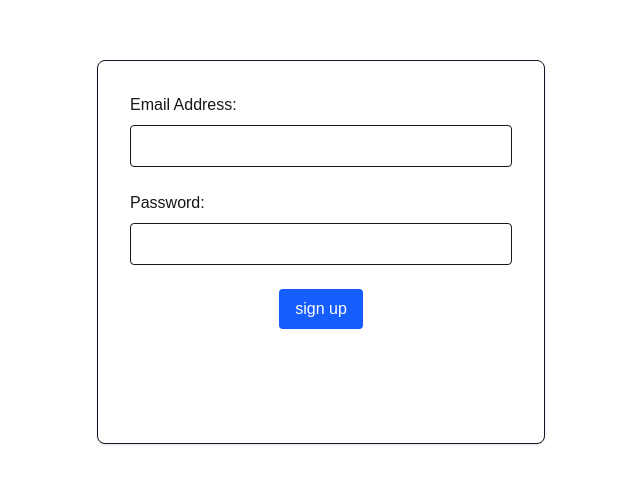
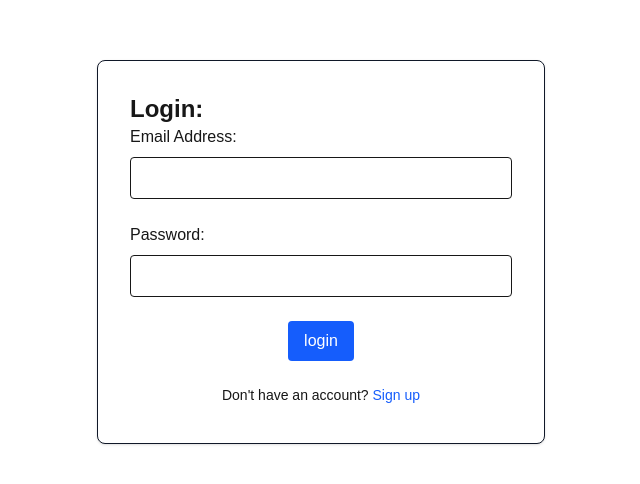
Before and after one commit to wardley123/Boston-food-Map, a Next.js app: page / in a window 1280 px wide. Shown: the part 148-632 px from the top of the page, without its empty margins (319-959 px from the left). Built offline with nearby package versions, Linux system fonts and the light colour scheme; no server answers.

Commit message:
made updates to the login and sign up pages

```diff
--- /dev/null
+++ b/src/app/Login.tsx
@@ -0,0 +1,99 @@
+"use client"
+
+import { useState } from "react"
+import { useRouter } from "next/navigation"
+import { supabase } from "@/lib/supabase"
+
+export default function Login (){
+    const router = useRouter()
+    //state variables for the Email, Password, Error, and loading states
+    const[email, setEmail] = useState('')
+    const[password, setPassword] = useState('')
+    const[error, setError] = useState('')
+    const[message, setMessage] = useState('')
+    const[loading, setLoading] = useState(false)
+
+    //login in handler, to handle already existing users
+    const loginHandler = async(e : React.FormEvent) => {
+        //set the setter methods to their base values
+        //to prevent default form submission behavior
+        e.preventDefault()
+        setLoading(true)
+        setMessage('')
+        setError('')
+
+        //check if user exist with supabase
+        let { data, error: signInError } = await supabase.auth.signInWithPassword({
+            email: email,
+            password: password
+        })
+
+        //if we have an error logging in then it displays the reason why
+        if(signInError){
+            //displays message
+            setError(signInError.message)
+            //set loading to false
+            setLoading(false)
+        }
+        else{
+            //navigates to the map component to begin searching for food locations
+            router.push('/GoogleMap')
+        }
+    }
+
+    return(
+        <div className="flex items-center justify-center h-screen p-4">
+            {/*form to  */}
+            <form onSubmit={loginHandler}
+                  className="w-full max-w-md space-y-6 bg-white p-8 rounded-lg border border-gray-900 shadow-sm dark:bg-gray-800 dark:border-gray-700 min-h-96">
+
+                <div>
+                    <h2 className="text-2xl font-bold">Login:</h2>
+
+                    <label
+                        htmlFor ="emailAddress"
+                        className="block mb-2">Email Address:
+                    </label>
+
+                    <input
+                        type="email"
+                        id="emailAddress"
+                        value={email} onChange={(e) => setEmail(e.target.value)} required
+                        className="w-full px-3 py-2 border rounded"
+                    />
+
+                </div>
+
+                <div>
+
+                    <label
+                        htmlFor="Password"
+                        className="block mb-2">Password:
+                    </label>
+
+                    <input
+                        type="Password"
+                        id="Password"
+                        value={email} onChange={(e) => setPassword(e.target.value)} required
+                        className="w-full px-3 py-2 border rounded"
+                    />
+                </div>
+
+                <button
+                    type = "submit"
+                    disabled = {loading}
+                    className="mx-auto block px-4 py-2 bg-blue-600 text-white rounded disabled:opacity-50"
+                >
+                    {loading ? "loading..." : "login"}
+
+                </button>
+
+                <p className="text-center text-sm">
+          Don't have an account? <a href="/signup" className="text-blue-600 hover:underline">Sign up</a>
+        </p>
+
+
+            </form>
+        </div>
+    )
+}
--- a/src/app/pages/login.tsx
+++ b/src/app/Signup.tsx
@@ -1,14 +1,10 @@
 "use client"
-const supabaseUrl = process.env.NEXT_PUBLIC_SUPABASE_URL
-const supabaseAnonKey = process.env.NEXT_PUBLIC_SUPABASE_ANON_KEY
 
-const supabase = createClient(supabaseUrl!, supabaseAnonKey!)
-
+import { supabase } from "@/lib/supabase"
 import { useState } from "react"
 //once login is complete will access the map componet
-import GoogleMap from "../components/map_component";
+import GoogleMap from "./components/map_component";
 
-import { createClient } from '@supabase/supabase-js'
 //TODO:
 //handle successful authenitcation
 //password validation
@@ -16,7 +12,7 @@ import { createClient } from '@supabase/supabase-js'
 //The Supabase client initialization is outside the component. This works, but it's cleaner to move it to a separate utils file so you can reuse it elsewhere.
 //Reset error state in handleSubmit. You clear message but not error at the start of the handler.
 
-export default function login(){
+export default function Signup(){
   const [email, setEmail] = useState('')
   const [password, setPassword] = useState('')
   const [loading, setLoading] = useState(false)
@@ -49,9 +45,9 @@ export default function login(){
   }
 }
 
-
   return(
     <div className="flex items-center justify-center h-screen p-4">
+      <p>Sign up: </p>
 
     <form
     onSubmit={handleSignUp}
@@ -62,7 +58,7 @@ export default function login(){
       htmlFor="emailAddress"
       className="block mb-2">Email Address:
       </label>
-    {/* value = {email} sets the value of the input to our usestate email variable */}
+    {/* value = {email} sets the value of the input to our useState email variable */}
     {/* onchange={(e)} => setEmail(target value)}  this extracts the current text within the input and calls the usestate setEmail to with the value and re-renders */}
       <input
       type="email"
@@ -96,6 +92,8 @@ export default function login(){
       {loading ? <GoogleMap /> : "sign up"}
     </button>
 
+
+
   </form>
 
 </div>
--- a/src/app/lib/@supabase.ts
+++ /dev/null
@@ -1,14 +0,0 @@
-import { createClient } from '@supabase/supabase-js'
-
-const supabaseUrl = process.env.NEXT_PUBLIC_SUPABASE_URL
-const supabaseAnonKey = process.env.NEXT_PUBLIC_SUPABASE_ANON_KEY
-
-if(!supabaseUrl){
-    throw new Error('NEXT_PUBLIC_SUPABASE_URL is not defined. Set it in your environment variables.');
-    }
-if(!supabaseAnonKey){
-    throw new Error('NEXT_PUBLIC_SUPABASE_ANON_KEY is not defined. Set it in your environment variables. ')
-}
-
-
-export const supabase = createClient(supabaseUrl, supabaseAnonKey)
--- a/src/app/page.tsx
+++ b/src/app/page.tsx
@@ -2,7 +2,7 @@ import Image from "next/image";
 import ReactDOM from "react-dom";
 import { createBrowserRouter, RouterProvider } from "react-router-dom";
 import GoogleMap from "./components/map_component";
-import Login from "./pages/login"
+import Login from "./Login"
 
 export default function Home() {
   return (
--- /dev/null
+++ b/src/lib/supabase.ts
@@ -0,0 +1,5 @@
+//creates supabase client
+import { createClient } from '@supabase/supabase-js'
+const supabaseUrl = process.env.NEXT_PUBLIC_SUPABASE_URL
+const supabaseAnonKey = process.env.NEXT_PUBLIC_SUPABASE_ANON_KEY
+export const supabase = createClient(supabaseUrl!, supabaseAnonKey!)
```
Also changed, not shown: tsconfig.json (+4 -4 lines).
